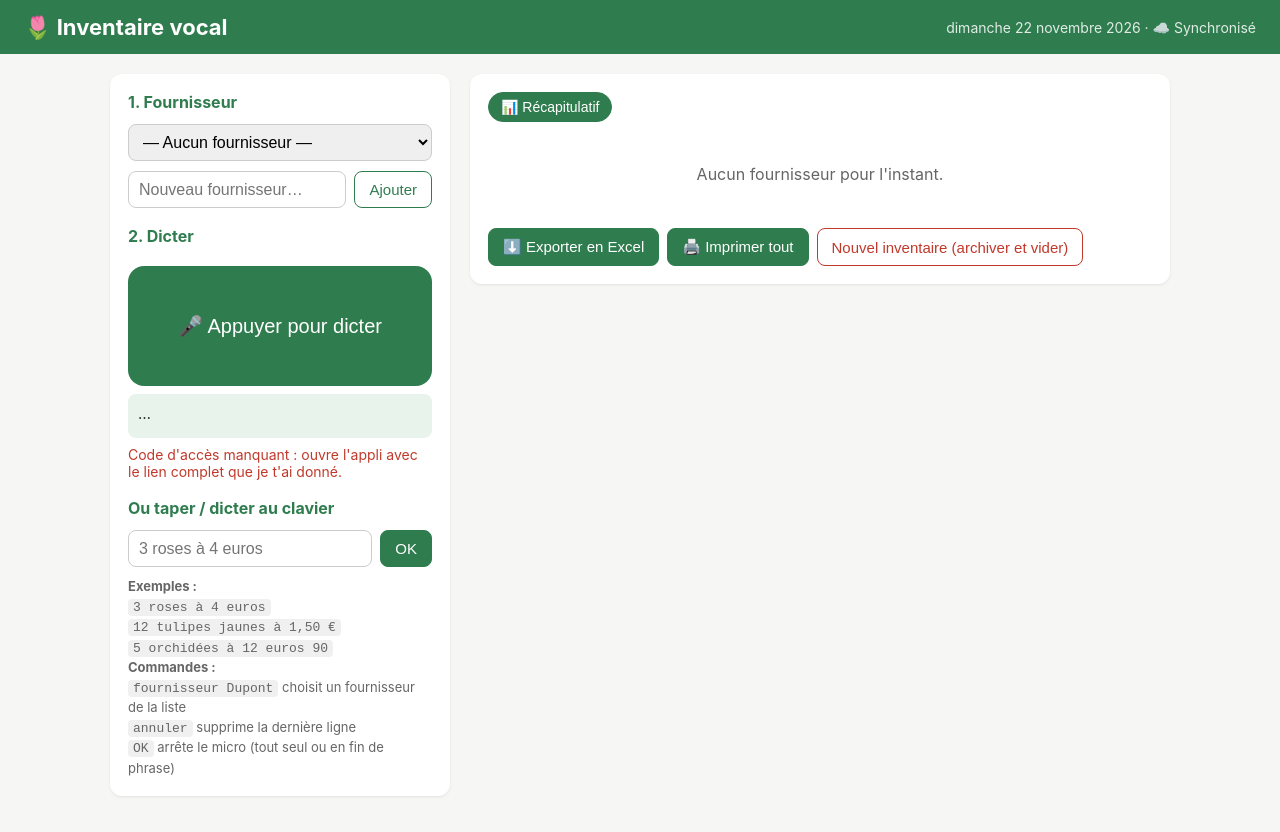
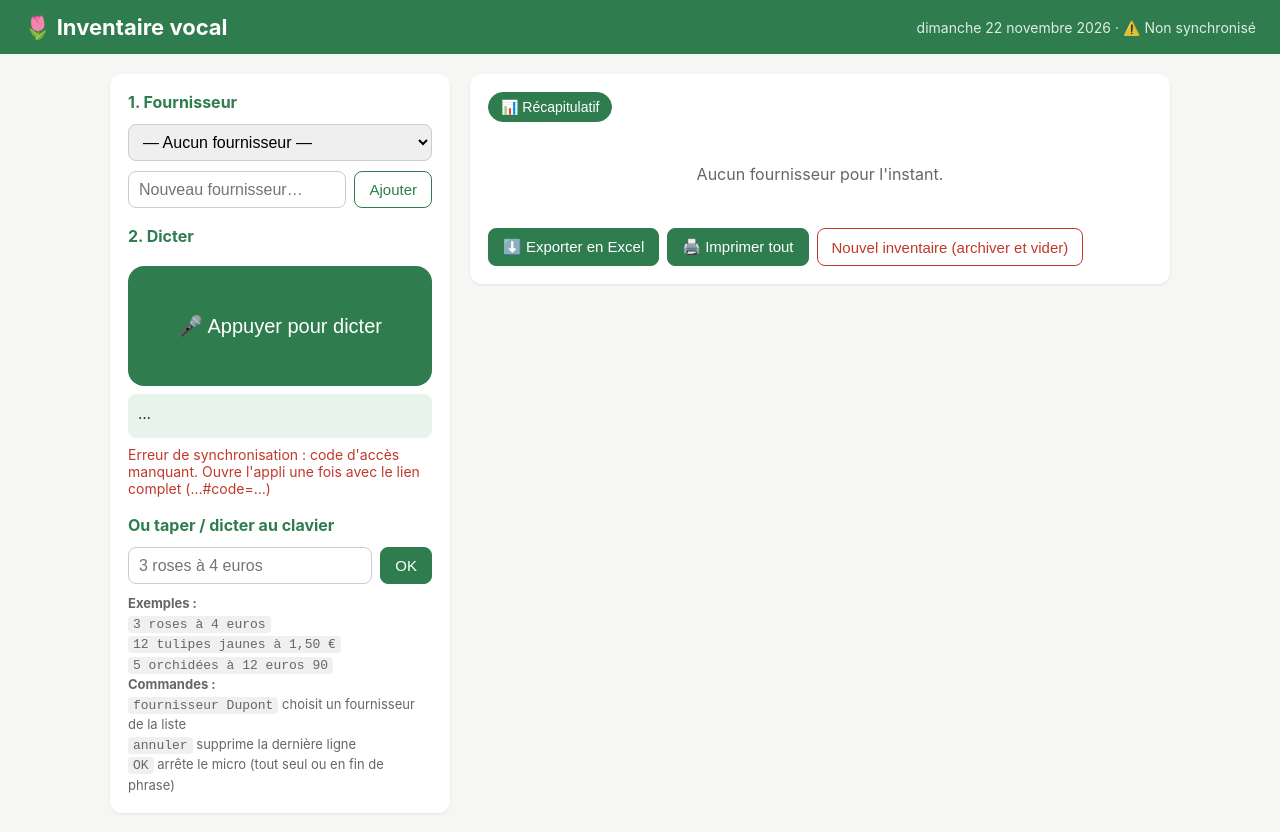
Before and after one commit to jcroix-boutique/Inventaire-vocal, a plain HTML site: page index.html in a window 1280 px wide. Drawn offline with nearby package versions, Linux system fonts and the light colour scheme.

Commit message:
Sans code d'accès, afficher « Non synchronisé » au lieu d'enregistrer en local
Co-Authored-By: Claude Opus 5.5 <noreply@anthropic.com>
Claude-Session: https://claude.ai/code/session_01LQtu2pgQ46k3bcPugjH9VW

```diff
--- a/index.html
+++ b/index.html
@@ -149,7 +149,9 @@ let enCours = 0, derniereErreur = false;
 function serveur(fn, ...args) {
   enCours++; majStatut();
   return new Promise((ok, ko) => {
-    if (API_URL && codeAcces()) {
+    if (API_URL && location.protocol !== 'file:' && !codeAcces()) {
+      ko(new Error('code d\'accès manquant. Ouvre l\'appli une fois avec le lien complet (…#code=…)'));
+    } else if (API_URL && codeAcces()) {
       fetch(API_URL, { method: 'POST', headers: { 'Content-Type': 'text/plain;charset=utf-8' }, body: JSON.stringify({ code: codeAcces(), action: fn, args: args }) })
         .then(r => r.json())
         .then(r => r.ok ? ok(r.data) : ko(new Error(r.erreur)))
```
